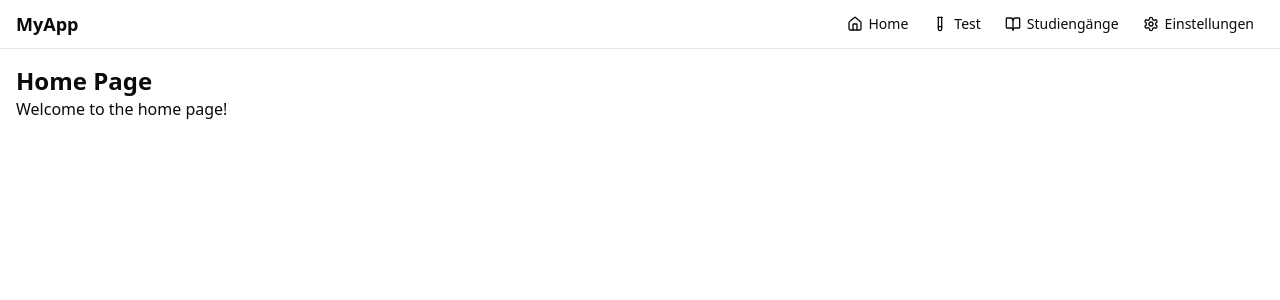
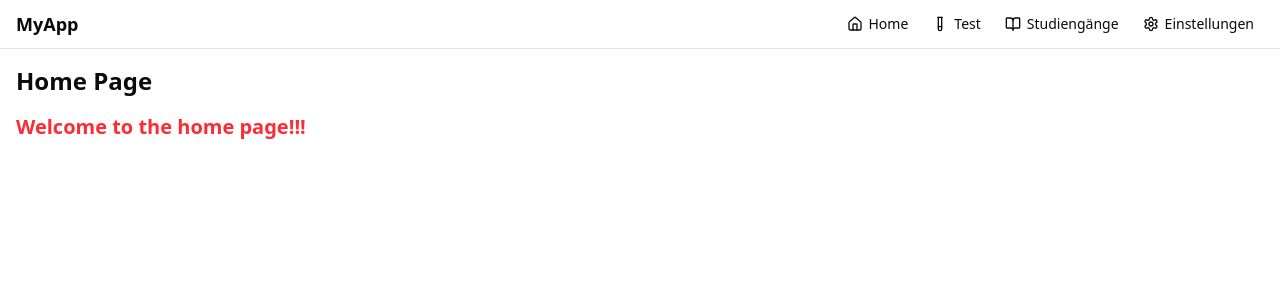
Before and after one commit to behrends/tif24-anwproj, a Next.js app: page / in a window 1280 px wide. Shown: the top 300 px of the page. Built offline with nearby package versions, Linux system fonts and the light colour scheme.

Commit message:
Text angepasst

```diff
--- a/app/page.tsx
+++ b/app/page.tsx
@@ -2,7 +2,9 @@ export default function HomePage() {
   return (
     <div className="container mx-auto p-4">
       <h1 className="text-2xl font-bold">Home Page</h1>
-      <p>Welcome to the home page!</p>
+      <p className="text-xl font-extrabold text-red-500 mt-4">
+        Welcome to the home page!!!
+      </p>
     </div>
   );
 }
```
